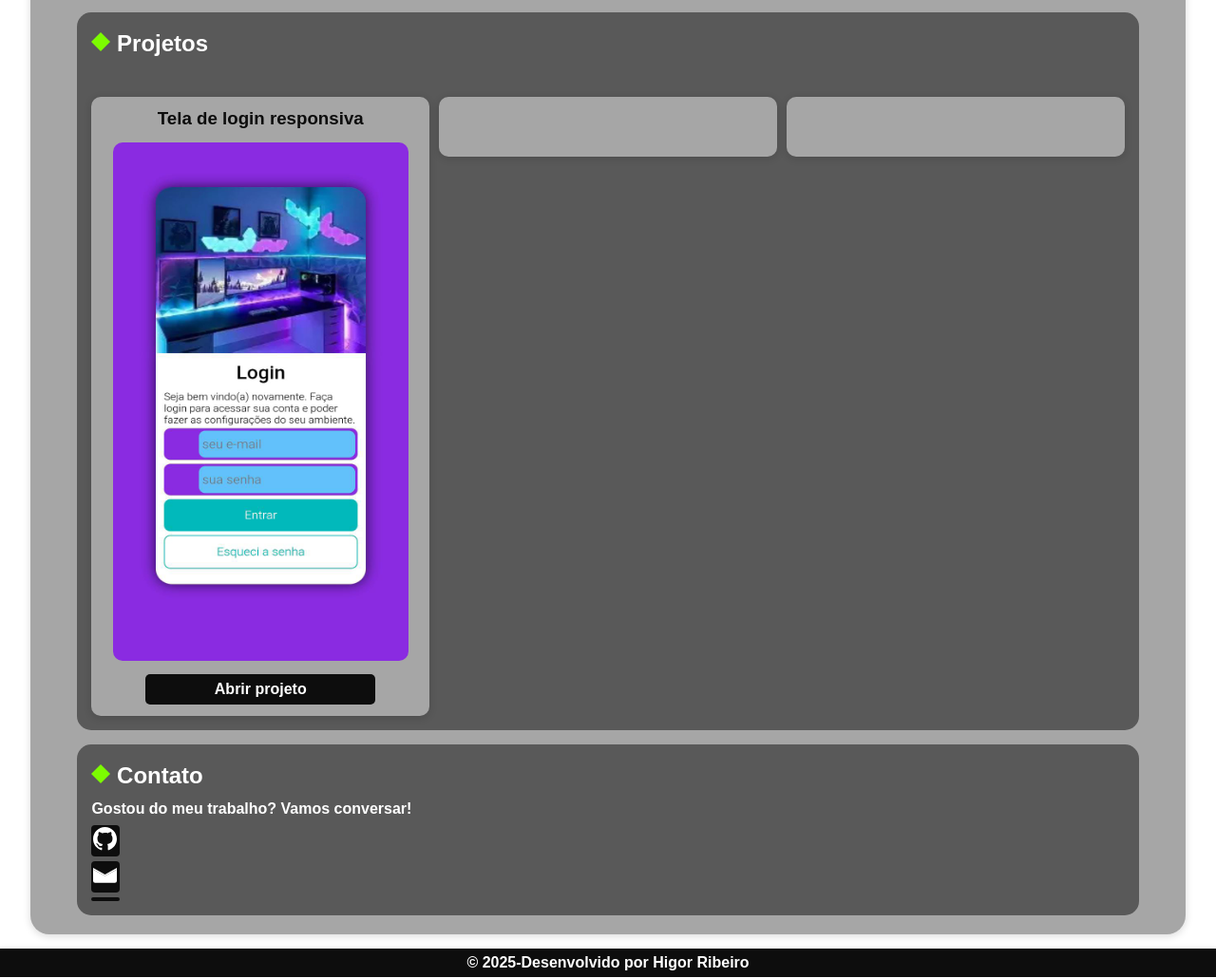
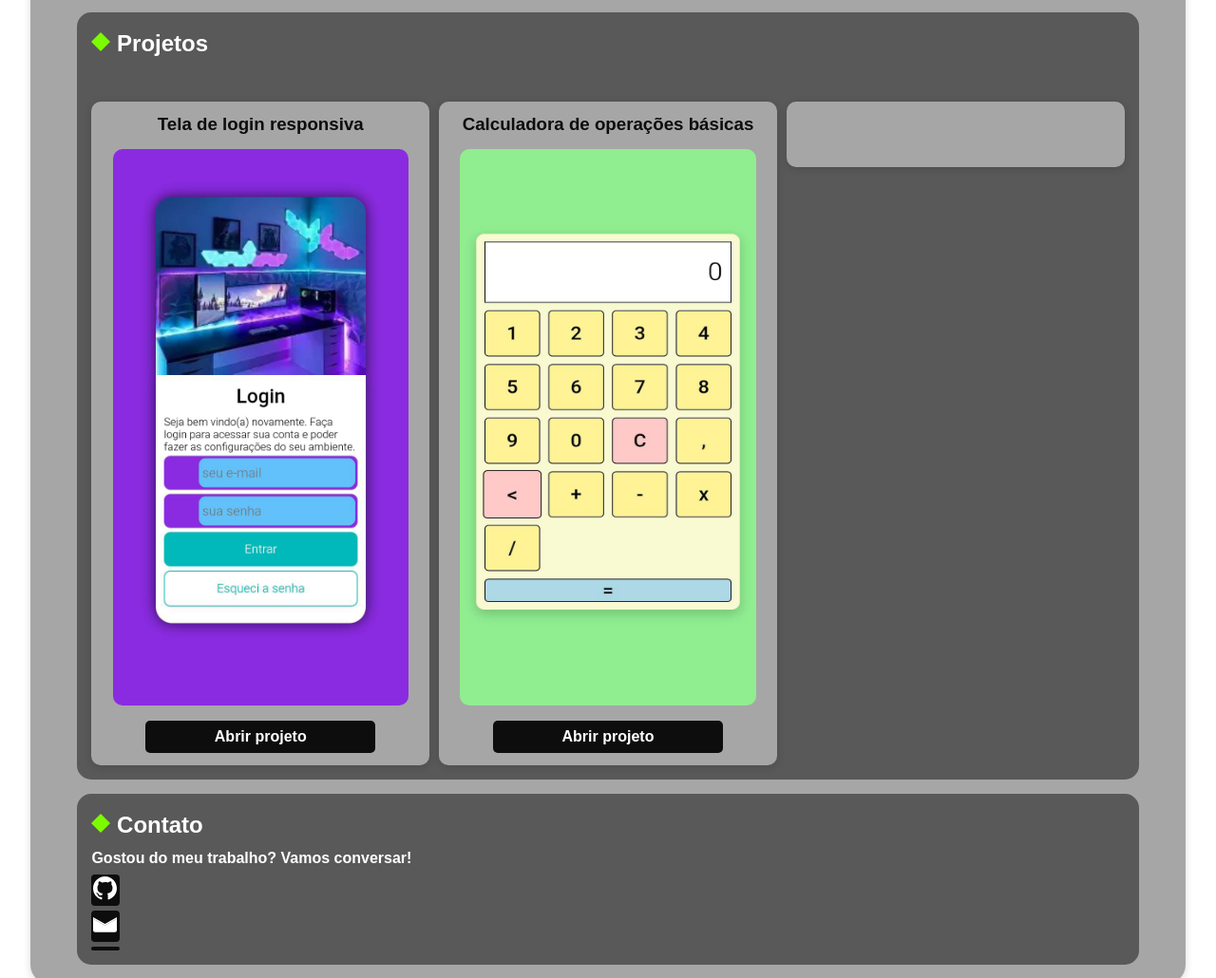
Before and after one commit to Higor-Ribeiro/Portifolio, a plain HTML site: page index.html in a window 1280 px wide. Shown: the part 626-1656 px from the top of the page at 95% size. Drawn offline with Linux system fonts and the light colour scheme.

Commit message:
portifólio

```diff
--- a/estilos/style.css
+++ b/estilos/style.css
@@ -138,20 +138,30 @@ main {
   text-align: center;
   gap: 7px;
 }
-.projeto1 img {
+.projetos img {
   width: 90%;
   height: 85%;
   border-radius: 10px;
 }
-.projeto1 h3 {
+.projetos h3 {
   color: var(--cor6);
 }
-.projeto1 a {
+.projetos a {
   width: 70%;
   height: 5%;
   display: flex;
   align-items: center;
   justify-content: center;
+  color: var(--cor1);
+}
+.projeto2{
+  grid-area: 2 / 2 / -1 / 3;
+  display: flex;
+  flex-direction: column;
+  align-items: center;
+  justify-content: space-evenly;
+  text-align: center;
+  gap: 7px;
 }
 main, .projetos article, header, footer {
   box-shadow: 0px 2px 8px rgba(0,0,0,0.15);
--- a/index.html
+++ b/index.html
@@ -8,7 +8,7 @@
 </head>
 <body>
     <header>
-        <img id="avatar" src="imagens/bdc71ab2-b34a-4d7b-ac71-18d318c50070.jpg" alt="Foto de perfil">
+        <img id="avatar" src="imagens/avatar2.jpg" alt="Foto de perfil">
         <h1>Olá, eu sou Higor Ribeiro</h1>
         <p>Estudante de programação HTML / CSS / Javascript</p>
     </header>
@@ -42,7 +42,9 @@
                 <a href="https://higor-ribeiro.github.io/projeto-login/" target="_blank">Abrir projeto</a>
             </article>
             <article class="projeto2">
-
+                <h3>Calculadora de operações básicas</h3>
+                <img src="imagens/calculadora.jpeg" alt="calculadora">
+                <a href="https://higor-ribeiro.github.io/Calculadora/" target="_blank">Abrir projeto</a>
             </article>
             <article>
 
```
Also changed, not shown: imagens/avatar2.jpg (renamed from imagens/bdc71ab2-b34a-4d7b-ac71-18d318c50070.jpg), imagens/calculadora.jpeg (added), imagens/calculadora.jpg (deleted).
